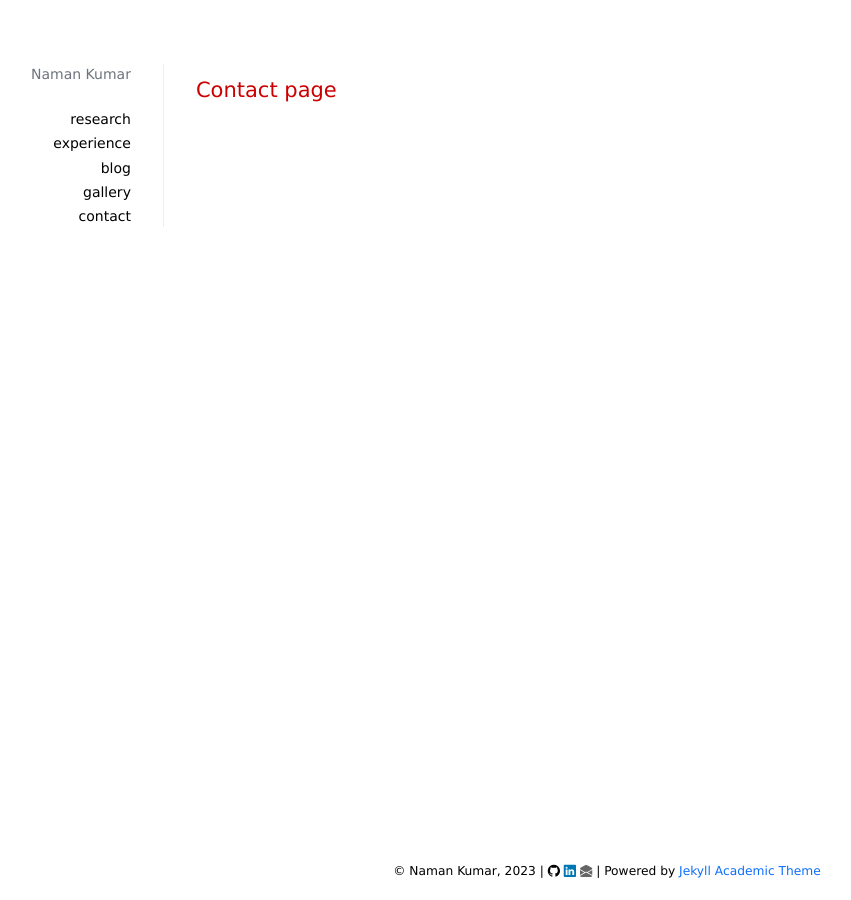
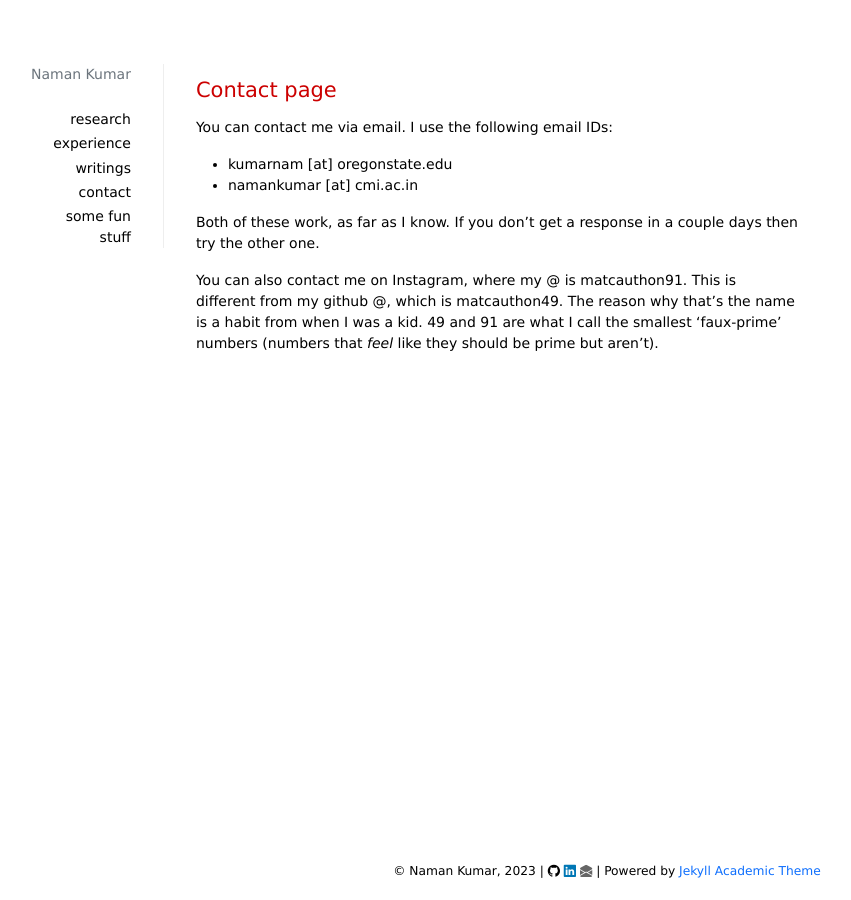
Before and after one commit to matcauthon49/matcauthon49.github.io, a Jekyll site: the page built from _pages/contact.md, in a window 1280 px wide. Shown: the whole page, without its empty margins (33-884 px from the left). Built offline with Jekyll 4.4.1, drawn with Linux system fonts in a browser that asks for light colours; nearby versions of some CDN libraries; a style sheet for code colours, icons or effects is not loaded.

```diff
--- a/_data/nav.yml
+++ b/_data/nav.yml
@@ -3,9 +3,9 @@ links:
     url: /research
   - title: experience
     url: /experience
-  - title: blog
-    url: /blog
-  - title: gallery
-    url: /gallery
+  - title: writings
+    url: /writings
   - title: contact
     url: /contact
+  - title: some fun stuff
+    url: /some-fun-stuff
--- a/_pages/blog.md
+++ /dev/null
@@ -1,3 +0,0 @@
----
-layout: blog
----
--- a/_pages/contact.md
+++ b/_pages/contact.md
@@ -3,3 +3,12 @@ layout: default
 ---
 
 <h1 style="color: #cc0000;">Contact page</h1>
+
+You can contact me via email. I use the following email IDs:
+
++ kumarnam [at] oregonstate.edu
++ namankumar [at] cmi.ac.in
+
+Both of these work, as far as I know. If you don't get a response in a couple days then try the other one.
+
+You can also contact me on Instagram, where my @ is matcauthon91. This is different from my github @, which is matcauthon49. The reason why that's the name is a habit from when I was a kid. 49 and 91 are what I call the smallest 'faux-prime' numbers (numbers that <em>feel</em> like they should be prime but aren't).
```
Also changed, not shown: _pages/gallery.md (deleted, +0 -5 lines), _pages/some-fun-stuff.md (added, +36 -0 lines), _pages/writings.md (added, +7 -0 lines).
